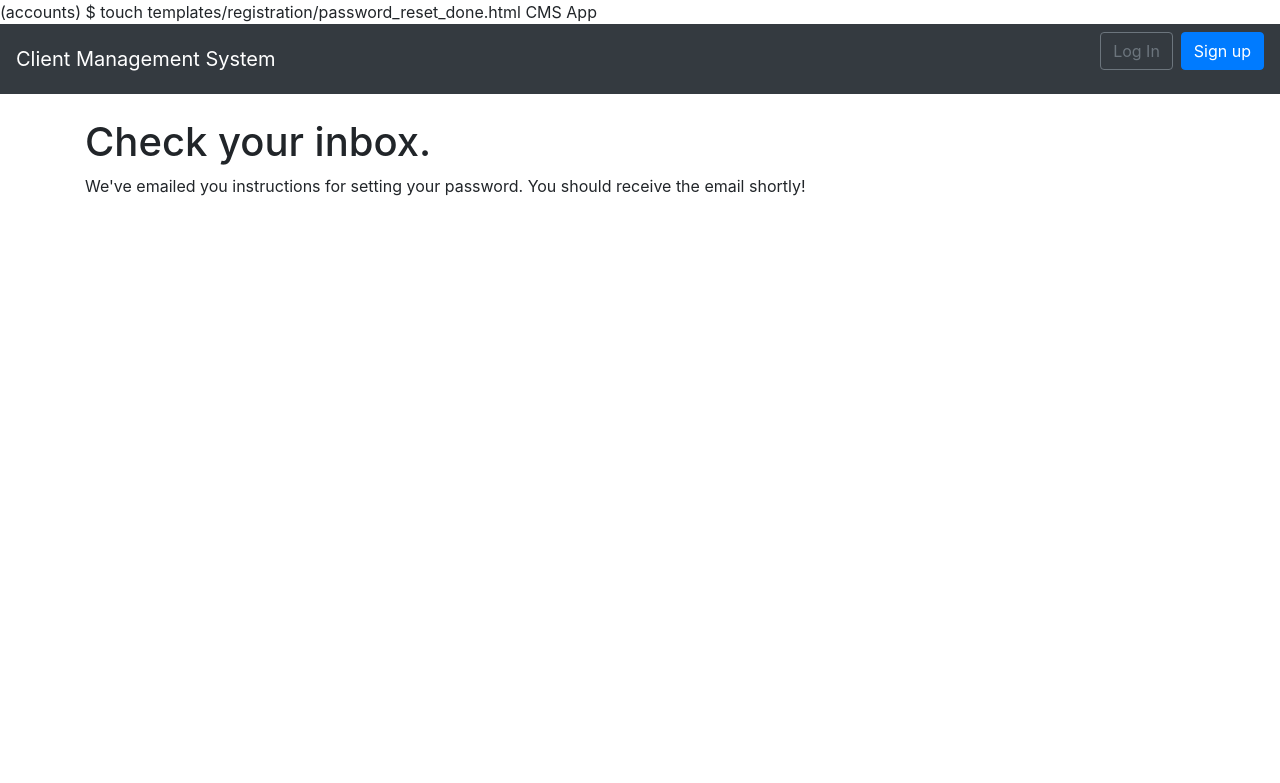
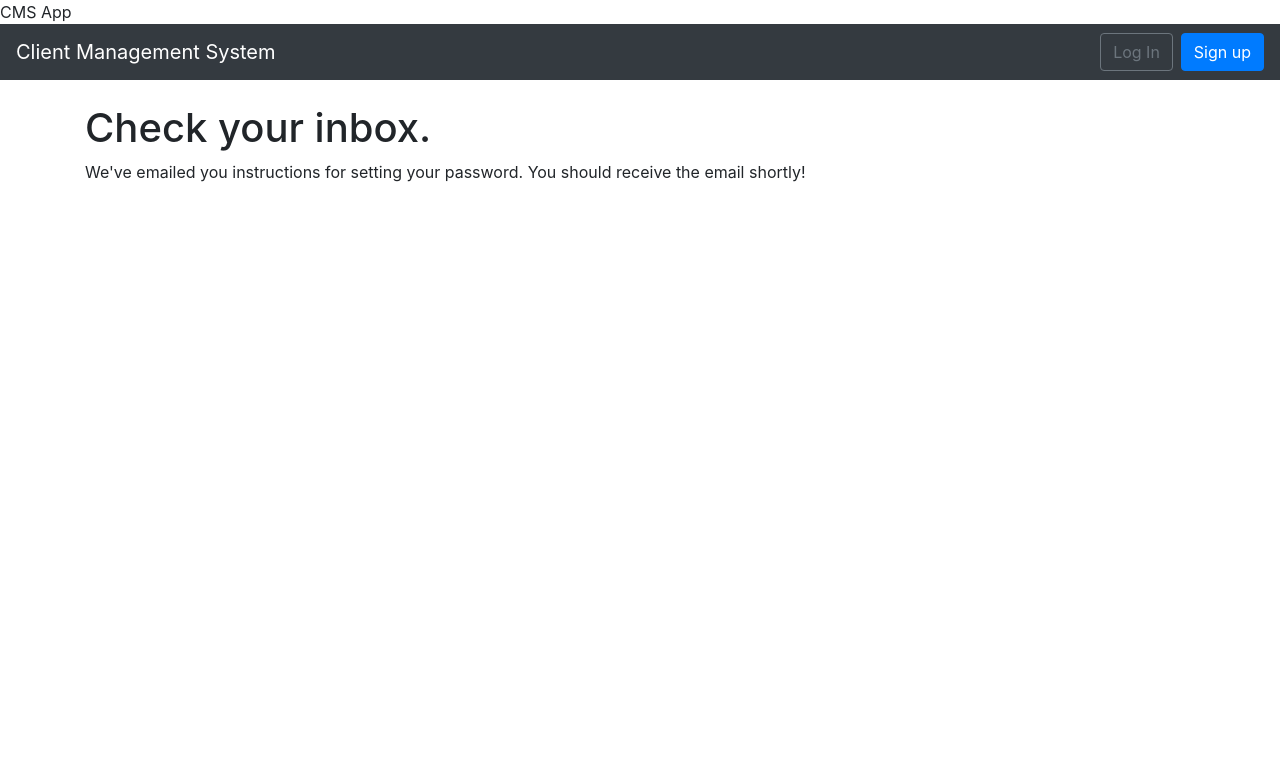
Before and after one commit to jaswinder-kaur/Assign1_ISQA8210, a Django app: a page that uses clientms/templates/registration/password_reset_done.html in a window 1280 px wide. Shown: the top 783 px of the page. Run offline with Django 3.2, Linux system fonts and the light colour scheme; some libraries are stand-ins or nearby versions.

Commit message:
Update password_reset_done.html

```diff
--- a/clientms/templates/registration/password_reset_done.html
+++ b/clientms/templates/registration/password_reset_done.html
@@ -1,5 +1,3 @@
-(accounts) $ touch templates/registration/password_reset_done.html
-<!-- templates/registration/password_reset_done.html -->
 {% extends 'base.html' %}
 
 {% block title %}Email Sent{% endblock %}
```
